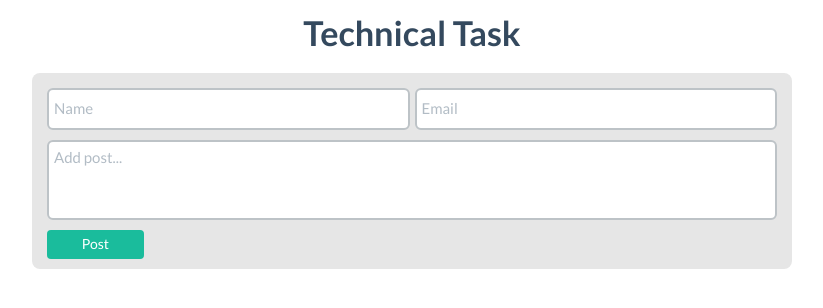
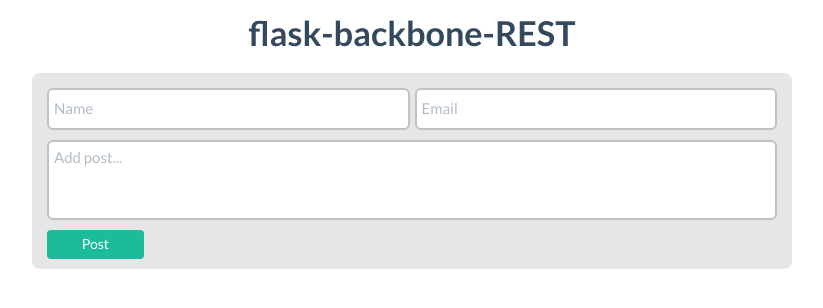
Before and after one commit to charleskenyon/flask-backbone-rest, a Flask app: page / in a window 1280 px wide. Shown: the top 308 px of the page, without its empty margins (228-1051 px from the left). Run offline with Flask 2, Linux system fonts and the light colour scheme; data that the repository does not hold is empty; some libraries are stand-ins or nearby versions.

Commit message:
updating...

```diff
--- a/main.py
+++ b/main.py
@@ -11,25 +11,18 @@ def get_db_table():
 	return table
 
 def create_and_update_posts():
-	counter = 0
 	posts = []
 
 	for post in table:
 		each_post = {
-			'id': counter,
+			'id': post['id'],
 			'Name': post['Name'],
 			'Email': post['Email'],
 			'Text': post['Text'],
 			'Date': post['Date']
 		}
-		counter += 1
 
 		posts.append(each_post)
-
-	"""
-	for post in posts:
-		table.update(post, ['Name', 'Email', 'Text', 'Date'])
-	"""
 
 	return posts
 
@@ -51,7 +44,15 @@ def create_json_post(post_id):
 	if get_post is None:
 		abort(404)
 
-	return json.dumps(posts[post_id])
+	get_post = {
+		'id': get_post['id'],
+		'Name': get_post['Name'],
+		'Email': get_post['Email'],
+		'Text': get_post['Text'],
+		'Date': get_post['Date']
+	}
+
+	return json.dumps(get_post)
 
 @app.route('/posts', methods=['POST'])
 def add_new_json_post():
@@ -89,7 +90,7 @@ def delete_post(post_id):
 	posts.remove(remove_post)
 	table.delete(id=post_id)
 
-	return json.dumps(posts[post_id])
+	return json.dumps(posts)
 
 if __name__ == '__main__':
 	app.run(debug=True)
--- a/templates/index.html
+++ b/templates/index.html
@@ -3,7 +3,7 @@
 <html>
 
 <head>
-	<title>Technical Task</title>
+	<title>flask-backbone-REST</title>
 	<meta name="viewport" content="width=device-width, initial-scale=1">
 	<link rel="stylesheet" href="../static/css/lib/bootstrap.min.css">
 	<link rel="stylesheet" href="../static/css/lib/flat-ui.min.css">
@@ -13,7 +13,7 @@
 <body>
 </body>
 
-	<h3>Technical Task</h3>
+	<h3>flask-backbone-REST</h3>
 
 	<div class="container" id="container2">
 		<div class="row">
```
Also changed, not shown: posts.sqlite.
